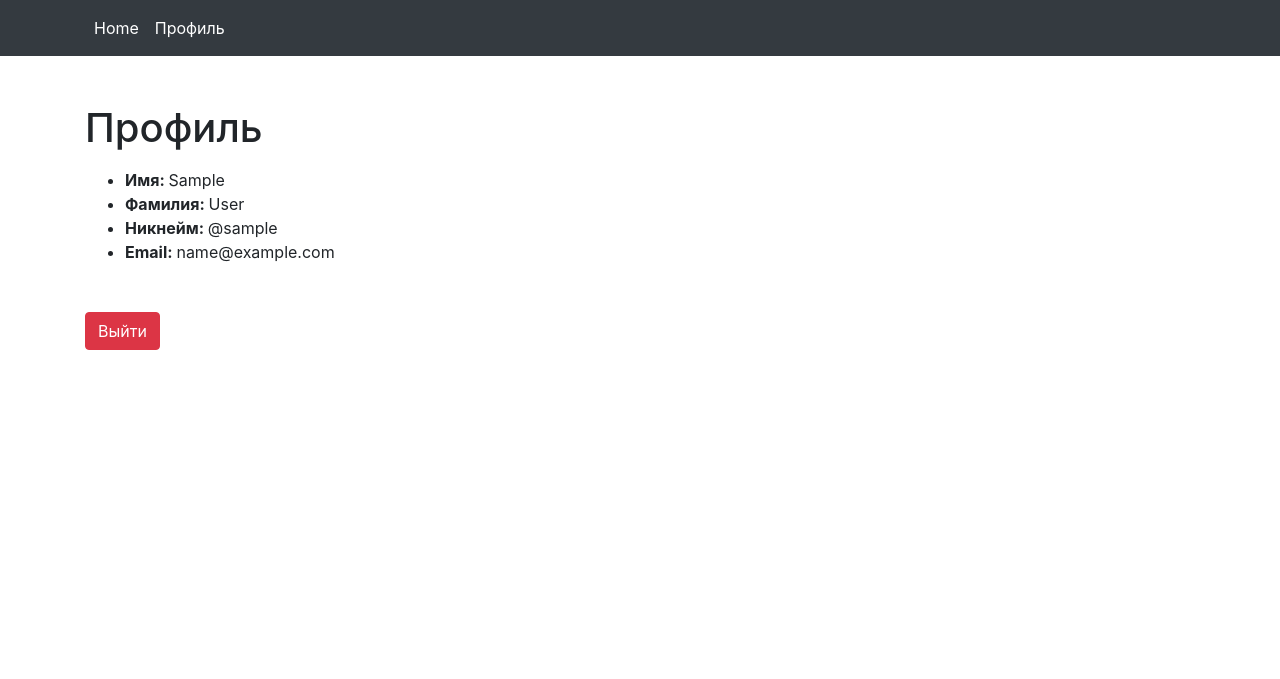
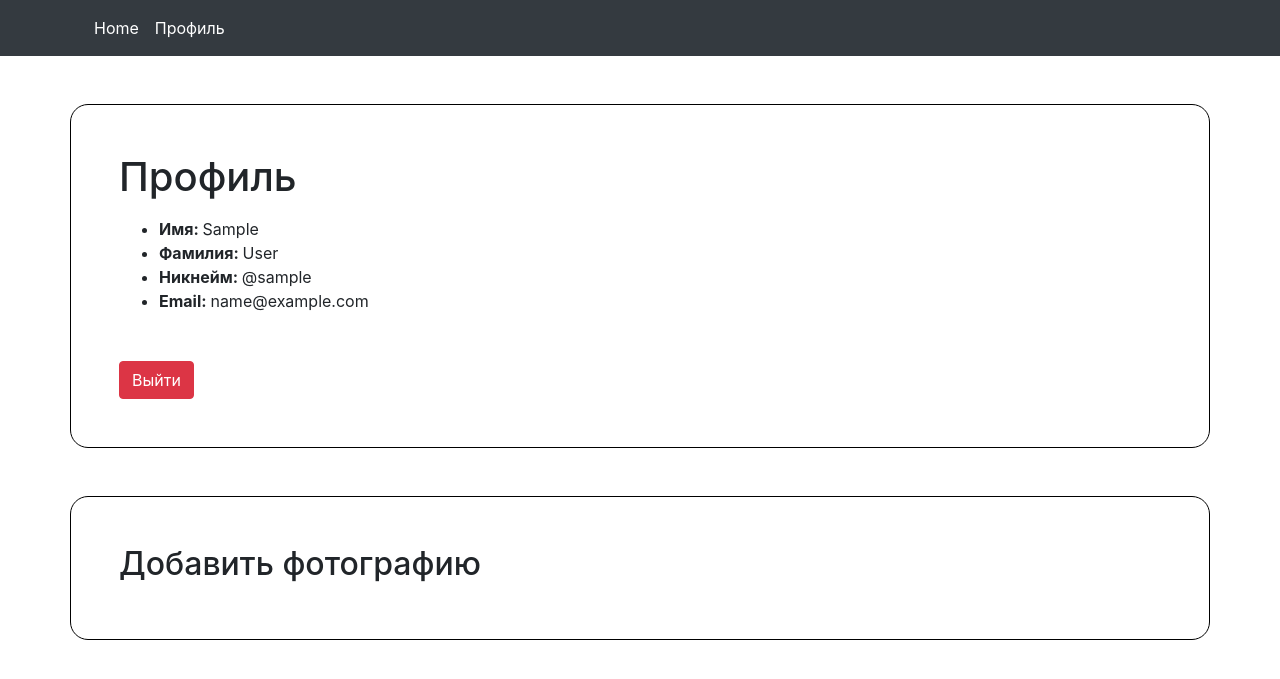
Before and after one commit to psyhoopat/base-django, a Django app: page /profile/ in a window 1280 px wide. Shown: the top 679 px of the page. Run offline with Django 5.2, Linux system fonts and the light colour scheme; the visitor is signed in with stand-in values (Sample User, id 1); some libraries are stand-ins or nearby versions.

Commit message:
update profile page; update style.css

```diff
--- a/mysite/static/style.css
+++ b/mysite/static/style.css
@@ -3,3 +3,8 @@
     border-radius: 16px;
     max-width: 620px;
 }
+
+.box1 {
+    border: 1px solid black;
+    border-radius: 18px;
+}
--- a/mysite/templates/page/profile.html
+++ b/mysite/templates/page/profile.html
@@ -5,7 +5,7 @@
 {% block main %}
     <script src="{% static 'logout.js' %}"></script>
 
-    <div class="container">
+    <div class="container box1 p-5 mb-5">
         <h1>Профиль</h1>
         <ul class="mt-3 mb-5">
             {% if user.first_name and user.last_name %}
@@ -15,6 +15,24 @@
             <li><strong>Никнейм: </strong>@{{ user.username }}</li>
             <li><strong>Email: </strong>{{ user.email }}</li>
         </ul>
+
         <button type="button" class="btn btn-danger" onclick="logout()">Выйти</button>
     </div>
+
+    <div class="box1 container p-5 mb-5">
+        <h2>Добавить фотографию</h2>
+        <form action="" method="post">
+
+        </form>
+        <div>
+            {# errors #}
+        </div>
+    </div>
+
+    {% if image %}
+        <div class="box1 container p-5 mb-5">
+            <h2>Галерея</h2>
+            <div class="images"></div>
+        </div>
+    {% endif %}
 {% endblock %}
```
